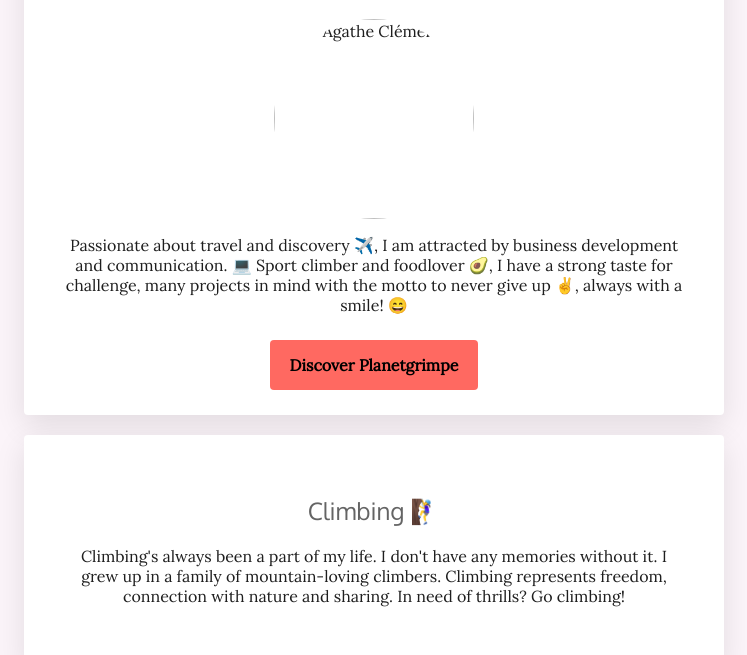
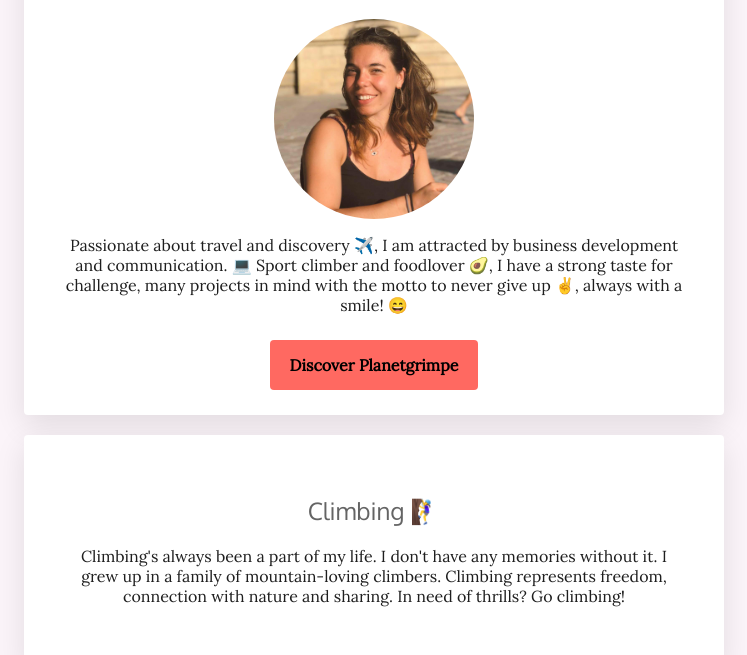
Before and after one commit to agathe-clement/my-profile, a plain HTML site: page index.html in a window 1280 px wide. Shown: the part 145-800 px from the top of the page, without its empty margins (266-1013 px from the left). Drawn offline with Linux system fonts and the light colour scheme.

Commit message:
Add files via upload

```diff
--- a/index.html
+++ b/index.html
@@ -16,7 +16,7 @@
 <div class="container">
 	<div class="card-white" id="introduction">
      <h1>Hello I'm Agathe 🥰</h1>
-     <img src="profile-picture.png" class="img-circle" width="200px" alt="Agathe Clément">
+     <img src="images/profile-picture.jpg" class="img-circle" width="200px" alt="Agathe Clément">
      <p>Passionate about travel and discovery ✈️, I am attracted by business development and communication. 💻
      Sport climber and foodlover 🥑, I have a strong taste for challenge, many projects in mind with the motto to never give up ✌️, always with a smile! 😄</p>
      <a href="https://planetgrimpe.com/" class="btn-pink" target="_blank">Discover Planetgrimpe</a>
```
Also changed, not shown: images/profile-picture.jpg (added).
